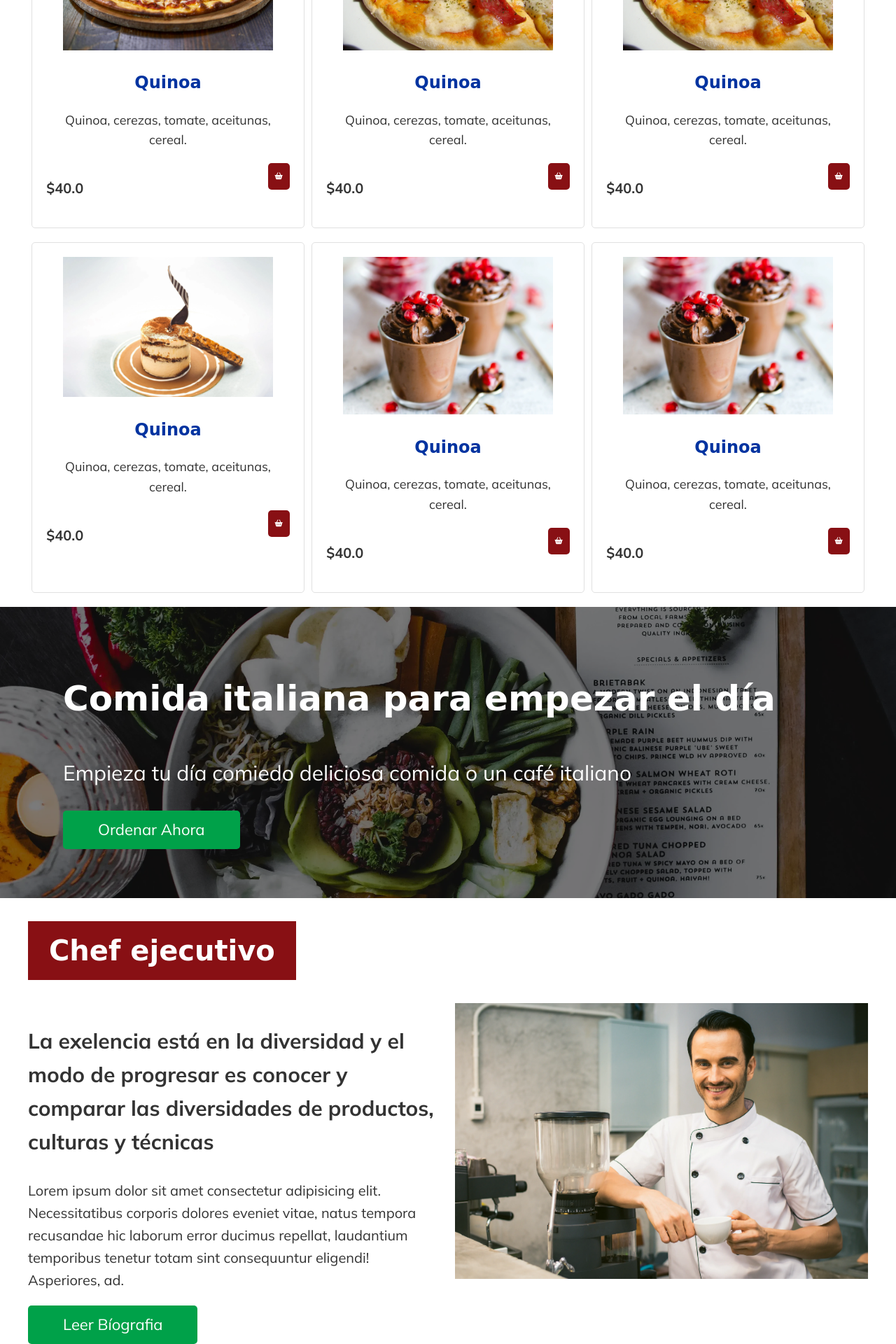
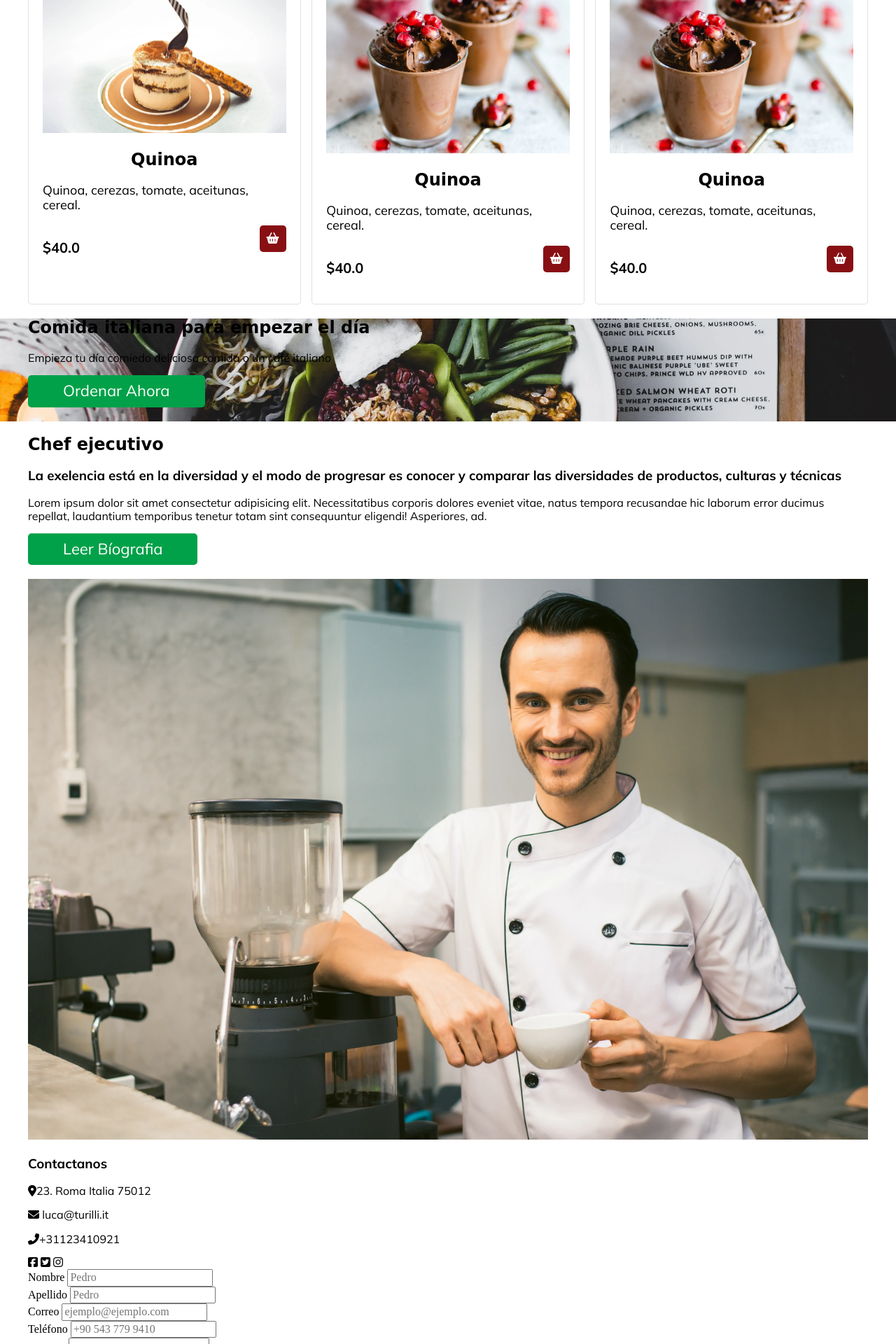
Before and after one commit to RafaelJCR/WebTour, a PHP site: page / in a window 1280 px wide. Shown: the part 4120-6040 px from the top of the page at 70% size. Run offline with PHP 8.4, Linux system fonts and the light colour scheme; some libraries are stand-ins or nearby versions; some web fonts are replaced.

Commit message:
arreglos de codigo

```diff
--- a/css/estilos.css
+++ b/css/estilos.css
@@ -359,310 +402,3 @@ video{
     position: relative;
     z-index: 2;
 }
-.separador::before{
-    content: '';
-    position: absolute;
-    top: 0;
-    right: 0;
-    left: 0;
-    bottom: 0;
-    background-color: rgba(0,0,0,.5);
-    z-index: -1;
-}
-
-.contenido-separador{
-    padding: 5rem;
-}
-
-.contenido-separador h2{
-    font-size: 4rem;
-    color: var(--blanco);
-    text-align: center;
-}
-@media(min-width: 768px) {
-    .contenido-separador h2{
-        text-align: left;
-        font-size: 5rem;
-        color: var(--blanco);
-    }
-}
-.contenido-separador p{
-    color: var(--blanco);
-    font-size: 3rem;
-    text-align: center;
-}
-@media(min-width: 768px) {
-    .contenido-separador p{
-        text-align: left;
-    }
-}
-
-/*seccion del chef*/
-.chef h2{
-    background-color: var(--rojo);
-    display: inline-block;
-    padding: 1rem 3rem;
-    color: var(--blanco);
-    font-size: 4rem;
-}
-@media(min-width: 768px) {
-    .contenido-chef{
-        display: flex;
-        justify-content: space-between;
-    }
-}
-.texto-chef, .imagen-chef{
-    flex: 0 0 calc(50% - 1rem);
-}
-.texto-chef h3{
-    font-size: 3rem;
-
-}
-.texto-chef p{
-    font-size: 2rem;
-
-}
-.formulario-contacto{
-    padding-top: 5rem;
-}
-/*formulario contacto*/
-@media(min-width: 768px) {
-    .formulario-contacto{
-        display: flex;
-    }
-}
-.informacion-contacto{
-    display: flex;
-    flex-direction: column;
-    justify-content: center;
-    align-items: center;
-}
-
-.informacion-contacto, .formulario{
-    flex: 0 0 calc(50% - 1rem);
-}
-.informacion-contacto{
-    background-color: var(--oscuro);
-    padding: 2rem;
-}
-
-.informacion-contacto h3, .informacion-contacto p, .redes-sociales i{
-    color: var(--blanco);
-}
-.informacion-contacto h3{
-    font-size: 4rem;
-    font-family: var(--titulos);
-}
-
-.informacion-contacto p{
-    font-size: 2.2rem;
-
-}
-.informacion-contacto i{
-    margin-right: 1rem;
-}
-
-.redes-sociales{
-    font-size: 3rem;
-}
-
-.formulario{
-    padding: 5rem;
-}
-
-.input-formulario label{
-    display: block;
-    font-size: 2rem;
-    font-family: var(--parrafos);
-    margin-bottom: 1.5rem;
-}
-
-.input-formulario input, .input-formulario textarea{
-    width: 100%;
-}
-.input-formulario input, .input-formulario textarea{
-    padding: 1rem 1.6rem;
-    border: 1px solid #e1e1e1;
-    border-radius: 5px;
-    outline: none;
-    font-family: var(--parrafos);
-}
-.input-formulario textarea{
-    height: 20rem;
-    resize:none;
-}
-
-.pie-pagina{
-    margin-top: 5rem;
-    background-color: rgb(20,20,20);
-    padding: 5rem;
-}
-@media(min-width:768px){
-    .contenedor-piepagina{
-        display: flex;
-        justify-content: space-between;
-    }
-
-}
-.info{
-    flex: 0 0 calc(25% - 1rem);
-    margin-bottom: 2rem;
-}
-.info h3, .info p{
-    color: var(--blanco);
-    text-align: center;
-}
-.info h3{
-    font-size: 2.2rem;
-}
-.info p{
-    font-size: 1.8rem;
-}
-
-.redes-pie{
-    text-align: center;
-}
-.info input[type="email"]{
-    font-family: var(--parrafos);
-    display: inline-block;
-    margin-bottom: 1rem;
-    padding: 1rem;
-    border-radius: 5px;
-    outline: none;
-    width: 100%;
-}
-
-.info input[type="submit"]{
-    padding: .5rem 2rem;
-    font-size: 1.8rem;
-    border-radius: 0;
-}
-.footer{
-    text-align: center;
-    background-color: var(--oscuro);
-    color: var(--blanco);
-    padding: 2rem;
-    font-size: 2rem;
-}
-
-
-
-
-/* pagina de sobre nosotros y contacto  y estilo  */
-
-body {
-    font-family: Arial, sans-serif;
-    line-height: 1.6;
-    margin: 0;
-    padding: 0;
-    color: #333;
-}
-
-header {
-    background: linear-gradient(to right, #0033A0, #D50032);
-    color: white;
-    text-align: center;
-    padding: 1rem 0;
-}
-
-main {
-    padding: 2rem;
-    max-width: 800px;
-    margin: 0 auto;
-}
-
-h1, h2 {
-    color: #0033A0;
-}
-
-.sobre-nosotros {
-    margin-bottom: 2rem;
-}
-
-.sobre-nosotros p {
-    font-size: 1.2rem;
-}
-
-.formulario-contacto {
-    background: #f4f4f4;
-    padding: 1.5rem;
-    border-radius: 8px;
-    box-shadow: 0 0 10px rgba(0, 0, 0, 0.1);
-}
-
-label {
-    display: block;
-    margin-bottom: 0.5rem;
-    font-weight: bold;
-}
-
-input, textarea {
-    width: 100%;
-    padding: 0.5rem;
-    margin-bottom: 1rem;
-    border: 1px solid #ccc;
-    border-radius: 5px;
-}
-
-button {
-    background: #0033A0;
-    color: white;
-    border: none;
-    padding: 0.7rem 1.5rem;
-    font-size: 1rem;
-    border-radius: 5px;
-    cursor: pointer;
-    transition: background 0.3s ease;
-}
-
-button:hover {
-    background: #D50032;
-}
-
-footer {
-    text-align: center;
-    padding: 1rem;
-    background: #0033A0;
-    color: white;
-}
-/* estilos de las paginas de catalogos  */body {
-    font-family: Arial, sans-serif;
-}
-
-.detalle {
-    text-align: center;
-    padding: 20px;
-}
-
-.detalle img {
-    width: 100%;
-    max-width: 500px;
-}
-
-.detalle .btn {
-    display: inline-block;
-    background-color: #D50032;
-    color: white;
-    padding: 10px 20px;
-    text-decoration: none;
-    margin-top: 20px;
-    border-radius: 5px;
-}
-
-.platillos {
-    display: flex;
-    justify-content: space-around;
-    flex-wrap: wrap;
-}
-
-.platillo {
-    width: 30%;
-    text-align: center;
-    margin-bottom: 20px;
-}
-
-.platillo img {
-    width: 100%;
-    max-width: 300px;
-    cursor: pointer;
-}
```
Also changed, not shown: other parts of css/estilos.css (+143 -100 lines).
